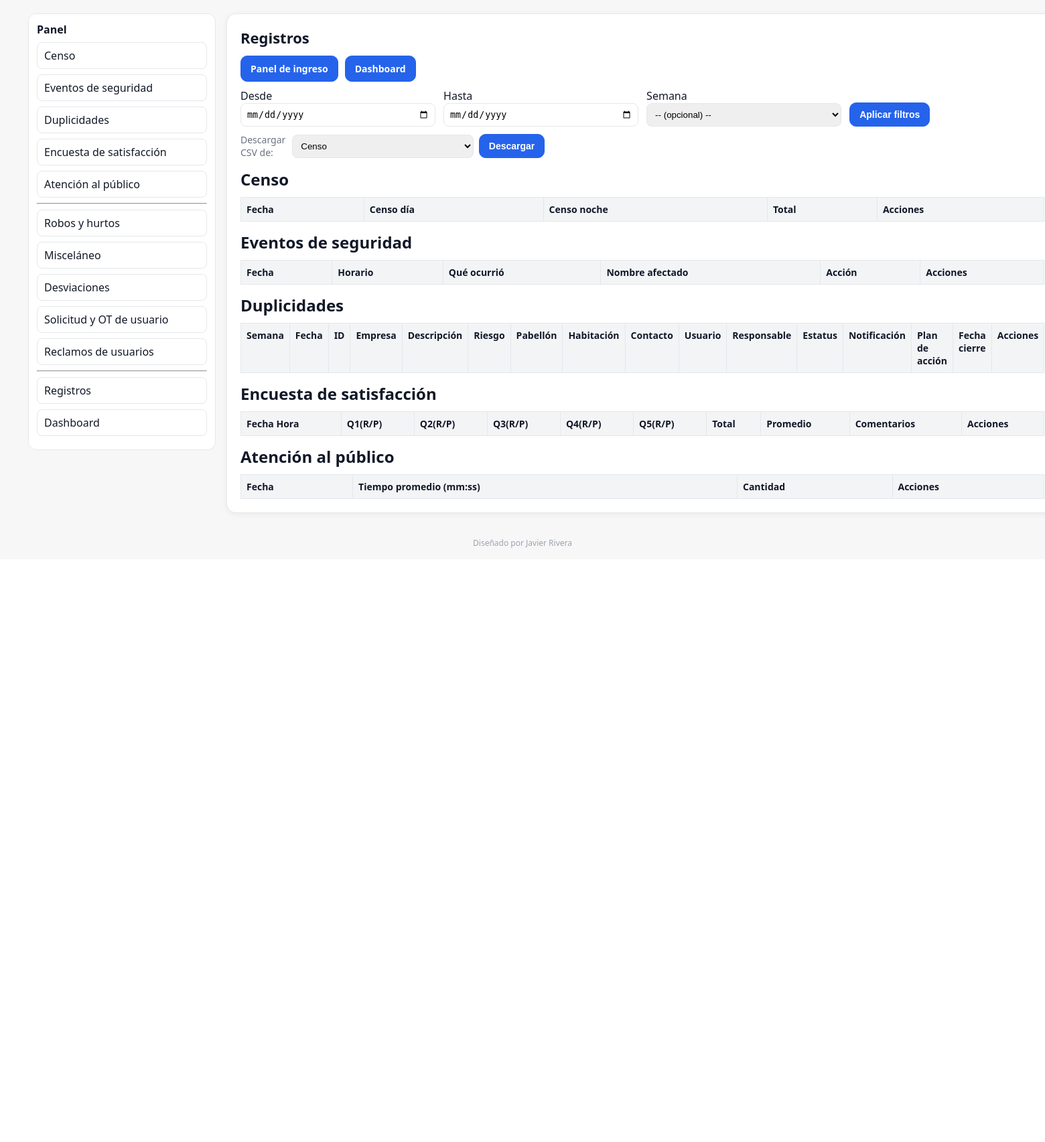
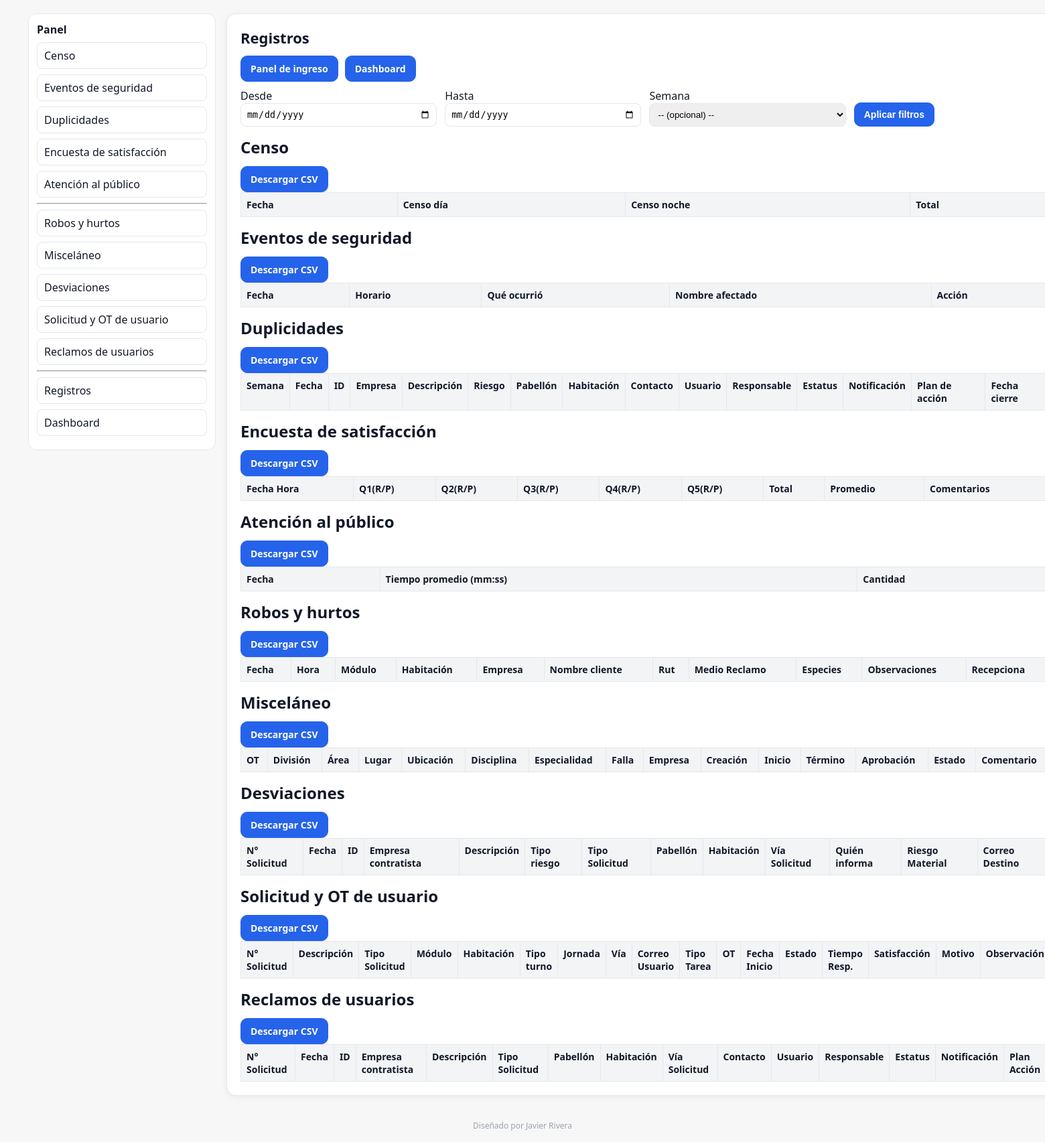
Before and after one commit to Javier-9690/5S, a Flask app: page /registros in a window 1560 px wide. Shown: the part 84-1789 px from the top of the page at 67% size. Before the commit the page ends 902 px from the top, so only its background shows below. Run offline with Flask 3, Linux system fonts and the light colour scheme; data that the repository does not hold is empty; some libraries are stand-ins or nearby versions.

Commit message:
Update list.html

```diff
--- a/templates/list.html
+++ b/templates/list.html
@@ -23,75 +23,35 @@
     </div>
   </form>
 
-  <!-- Descarga: lista desplegable por ítem -->
-  <div class="toolbar" style="margin-top:10px;">
-    <form id="dlForm" onsubmit="event.preventDefault(); doDownload();" style="display:inline-flex; gap:8px; align-items:center;">
-      <label class="muted">Descargar CSV de: </label>
-      <select id="dlEntity" style="min-width:220px;">
-        <option value="censo">Censo</option>
-        <option value="eventos">Eventos de seguridad</option>
-        <option value="duplicidades">Duplicidades</option>
-        <option value="encuesta">Encuesta de satisfacción</option>
-        <option value="atencion">Atención al público</option>
-      </select>
-      <button class="btn" type="submit">Descargar</button>
-    </form>
+  <!-- Censo -->
+  <h2 style="margin-top:14px;">Censo</h2>
+  <div class="toolbar">
+    <a class="btn" href="{{ url_for('download_entity', entity='censo', **request.args) }}">Descargar CSV</a>
   </div>
-  <script>
-    function doDownload(){
-      const ent = document.getElementById('dlEntity').value;
-      const qs = new URLSearchParams(window.location.search);
-      const url = `{{ url_for('download_entity', entity='__X__') }}`.replace('__X__', ent) + (qs.toString() ? `?${qs.toString()}` : '');
-      window.location.href = url;
-    }
-  </script>
-
-  <h2 style="margin-top:14px;">Censo</h2>
   <div style="overflow:auto;">
     <table>
-      <thead><tr><th>Fecha</th><th>Censo día</th><th>Censo noche</th><th>Total</th><th>Acciones</th></tr></thead>
-      <tbody>
-        {% for r in census %}
-          <tr>
-            <td>{{ r.fecha }}</td>
-            <td>{{ r.censo_dia }}</td>
-            <td>{{ r.censo_noche }}</td>
-            <td>{{ r.total }}</td>
-            <td style="white-space:nowrap;">
-              <form method="post" action="{{ url_for('delete_entity', entity='censo', rid=r.id) }}" onsubmit="return confirm('¿Eliminar registro de censo?');" style="display:inline;">
-                <button class="btn btn-danger" type="submit">Eliminar</button>
-              </form>
-            </td>
-          </tr>
-        {% endfor %}
-      </tbody>
+      <thead><tr><th>Fecha</th><th>Censo día</th><th>Censo noche</th><th>Total</th></tr></thead>
+      <tbody>{% for r in census %}<tr><td>{{ r.fecha }}</td><td>{{ r.censo_dia }}</td><td>{{ r.censo_noche }}</td><td>{{ r.total }}</td></tr>{% endfor %}</tbody>
     </table>
   </div>
 
+  <!-- Eventos -->
   <h2 style="margin-top:14px;">Eventos de seguridad</h2>
+  <div class="toolbar">
+    <a class="btn" href="{{ url_for('download_entity', entity='eventos', **request.args) }}">Descargar CSV</a>
+  </div>
   <div style="overflow:auto;">
     <table>
-      <thead><tr><th>Fecha</th><th>Horario</th><th>Qué ocurrió</th><th>Nombre afectado</th><th>Acción</th><th>Acciones</th></tr></thead>
-      <tbody>
-        {% for r in eventos %}
-          <tr>
-            <td>{{ r.fecha }}</td>
-            <td>{{ r.horario }}</td>
-            <td>{{ r.que_ocurrio }}</td>
-            <td>{{ r.nombre_afectado }}</td>
-            <td>{{ r.accion }}</td>
-            <td style="white-space:nowrap;">
-              <form method="post" action="{{ url_for('delete_entity', entity='eventos', rid=r.id) }}" onsubmit="return confirm('¿Eliminar evento?');" style="display:inline;">
-                <button class="btn btn-danger" type="submit">Eliminar</button>
-              </form>
-            </td>
-          </tr>
-        {% endfor %}
-      </tbody>
+      <thead><tr><th>Fecha</th><th>Horario</th><th>Qué ocurrió</th><th>Nombre afectado</th><th>Acción</th></tr></thead>
+      <tbody>{% for r in eventos %}<tr><td>{{ r.fecha }}</td><td>{{ r.horario }}</td><td>{{ r.que_ocurrio }}</td><td>{{ r.nombre_afectado }}</td><td>{{ r.accion }}</td></tr>{% endfor %}</tbody>
     </table>
   </div>
 
+  <!-- Duplicidades -->
   <h2 style="margin-top:14px;">Duplicidades</h2>
+  <div class="toolbar">
+    <a class="btn" href="{{ url_for('download_entity', entity='duplicidades', **request.args) }}">Descargar CSV</a>
+  </div>
   <div style="overflow:auto;">
     <table>
       <thead>
@@ -99,46 +59,35 @@
           <th>Semana</th><th>Fecha</th><th>ID</th><th>Empresa</th><th>Descripción</th>
           <th>Riesgo</th><th>Pabellón</th><th>Habitación</th><th>Contacto</th>
           <th>Usuario</th><th>Responsable</th><th>Estatus</th><th>Notificación</th>
-          <th>Plan de acción</th><th>Fecha cierre</th><th>Acciones</th>
+          <th>Plan de acción</th><th>Fecha cierre</th>
         </tr>
       </thead>
       <tbody>
         {% for r in duplics %}
           <tr>
-            <td>{{ r.semana }}</td>
-            <td>{{ r.fecha }}</td>
-            <td>{{ r.id_interno }}</td>
-            <td>{{ r.empresa_contratista }}</td>
-            <td>{{ r.descripcion_problema }}</td>
-            <td>{{ r.tipo_riesgo }}</td>
-            <td>{{ r.pabellon }}</td>
-            <td>{{ r.habitacion }}</td>
-            <td>{{ r.ingresar_contacto }}</td>
-            <td>{{ r.nombre_usuario }}</td>
-            <td>{{ r.responsable }}</td>
-            <td>{{ r.estatus }}</td>
-            <td>{{ r.notificacion_usuario }}</td>
-            <td>{{ r.plan_accion }}</td>
-            <td>{{ r.fecha_cierre if r.fecha_cierre else '' }}</td>
-            <td style="white-space:nowrap;">
-              <form method="post" action="{{ url_for('delete_entity', entity='duplicidades', rid=r.id) }}" onsubmit="return confirm('¿Eliminar duplicidad?');" style="display:inline;">
-                <button class="btn btn-danger" type="submit">Eliminar</button>
-              </form>
-            </td>
+            <td>{{ r.semana }}</td><td>{{ r.fecha }}</td><td>{{ r.id_interno }}</td><td>{{ r.empresa_contratista }}</td>
+            <td>{{ r.descripcion_problema }}</td><td>{{ r.tipo_riesgo }}</td><td>{{ r.pabellon }}</td>
+            <td>{{ r.habitacion }}</td><td>{{ r.ingresar_contacto }}</td><td>{{ r.nombre_usuario }}</td>
+            <td>{{ r.responsable }}</td><td>{{ r.estatus }}</td><td>{{ r.notificacion_usuario }}</td>
+            <td>{{ r.plan_accion }}</td><td>{{ r.fecha_cierre if r.fecha_cierre else '' }}</td>
           </tr>
         {% endfor %}
       </tbody>
     </table>
   </div>
 
+  <!-- Encuestas -->
   <h2 style="margin-top:14px;">Encuesta de satisfacción</h2>
+  <div class="toolbar">
+    <a class="btn" href="{{ url_for('download_entity', entity='encuestas', **request.args) }}">Descargar CSV</a>
+  </div>
   <div style="overflow:auto;">
     <table>
       <thead>
         <tr>
           <th>Fecha Hora</th>
           <th>Q1(R/P)</th><th>Q2(R/P)</th><th>Q3(R/P)</th><th>Q4(R/P)</th><th>Q5(R/P)</th>
-          <th>Total</th><th>Promedio</th><th>Comentarios</th><th>Acciones</th>
+          <th>Total</th><th>Promedio</th><th>Comentarios</th>
         </tr>
       </thead>
       <tbody>
@@ -153,32 +102,156 @@
             <td>{{ r.total }}</td>
             <td>{{ r.promedio }}</td>
             <td>{{ r.comentarios }}</td>
-            <td style="white-space:nowrap;">
-              <form method="post" action="{{ url_for('delete_entity', entity='encuesta', rid=r.id) }}" onsubmit="return confirm('¿Eliminar encuesta?');" style="display:inline;">
-                <button class="btn btn-danger" type="submit">Eliminar</button>
-              </form>
-            </td>
           </tr>
         {% endfor %}
       </tbody>
     </table>
   </div>
 
+  <!-- Atención -->
   <h2 style="margin-top:14px;">Atención al público</h2>
+  <div class="toolbar">
+    <a class="btn" href="{{ url_for('download_entity', entity='atencion', **request.args) }}">Descargar CSV</a>
+  </div>
   <div style="overflow:auto;">
     <table>
-      <thead><tr><th>Fecha</th><th>Tiempo promedio (mm:ss)</th><th>Cantidad</th><th>Acciones</th></tr></thead>
+      <thead><tr><th>Fecha</th><th>Tiempo promedio (mm:ss)</th><th>Cantidad</th></tr></thead>
       <tbody>
         {% for r in atenciones %}
+          <tr><td>{{ r.fecha }}</td><td>{{ '%02d:%02d'|format((r.tiempo_promedio_sec//60),(r.tiempo_promedio_sec%60)) }}</td><td>{{ r.cantidad }}</td></tr>
+        {% endfor %}
+      </tbody>
+    </table>
+  </div>
+
+  <!-- Robos y hurtos -->
+  <h2 style="margin-top:14px;">Robos y hurtos</h2>
+  <div class="toolbar">
+    <a class="btn" href="{{ url_for('download_entity', entity='robos', **request.args) }}">Descargar CSV</a>
+  </div>
+  <div style="overflow:auto;">
+    <table>
+      <thead>
+        <tr>
+          <th>Fecha</th><th>Hora</th><th>Módulo</th><th>Habitación</th><th>Empresa</th><th>Nombre cliente</th>
+          <th>Rut</th><th>Medio Reclamo</th><th>Especies</th><th>Observaciones</th><th>Recepciona</th>
+        </tr>
+      </thead>
+      <tbody>
+        {% for r in robos %}
           <tr>
-            <td>{{ r.fecha }}</td>
-            <td>{{ '%02d:%02d'|format((r.tiempo_promedio_sec//60),(r.tiempo_promedio_sec%60)) }}</td>
-            <td>{{ r.cantidad }}</td>
-            <td style="white-space:nowrap;">
-              <form method="post" action="{{ url_for('delete_entity', entity='atencion', rid=r.id) }}" onsubmit="return confirm('¿Eliminar atención?');" style="display:inline;">
-                <button class="btn btn-danger" type="submit">Eliminar</button>
-              </form>
-            </td>
+            <td>{{ r.fecha }}</td><td>{{ r.hora.strftime('%H:%M') if r.hora else '' }}</td><td>{{ r.modulo }}</td>
+            <td>{{ r.habitacion }}</td><td>{{ r.empresa }}</td><td>{{ r.nombre_cliente }}</td><td>{{ r.rut }}</td>
+            <td>{{ r.medio_reclamo }}</td><td>{{ r.especies }}</td><td>{{ r.observaciones }}</td><td>{{ r.recepciona }}</td>
+          </tr>
+        {% endfor %}
+      </tbody>
+    </table>
+  </div>
+
+  <!-- Misceláneo -->
+  <h2 style="margin-top:14px;">Misceláneo</h2>
+  <div class="toolbar">
+    <a class="btn" href="{{ url_for('download_entity', entity='miscelaneo', **request.args) }}">Descargar CSV</a>
+  </div>
+  <div style="overflow:auto;">
+    <table>
+      <thead>
+        <tr>
+          <th>OT</th><th>División</th><th>Área</th><th>Lugar</th><th>Ubicación</th><th>Disciplina</th><th>Especialidad</th><th>Falla</th>
+          <th>Empresa</th><th>Creación</th><th>Inicio</th><th>Término</th><th>Aprobación</th><th>Estado</th><th>Comentario</th>
+        </tr>
+      </thead>
+      <tbody>
+        {% for r in miscelaneos %}
+          <tr>
+            <td>{{ r.ot }}</td><td>{{ r.division }}</td><td>{{ r.area }}</td><td>{{ r.lugar }}</td><td>{{ r.ubicacion }}</td>
+            <td>{{ r.disciplina }}</td><td>{{ r.especialidad }}</td><td>{{ r.falla }}</td><td>{{ r.empresa }}</td>
+            <td>{{ r.fecha_creacion or '' }}</td><td>{{ r.fecha_inicio or '' }}</td><td>{{ r.fecha_termino or '' }}</td>
+            <td>{{ r.fecha_aprobacion or '' }}</td><td>{{ r.estado }}</td><td>{{ r.comentario }}</td>
+          </tr>
+        {% endfor %}
+      </tbody>
+    </table>
+  </div>
+
+  <!-- Desviaciones -->
+  <h2 style="margin-top:14px;">Desviaciones</h2>
+  <div class="toolbar">
+    <a class="btn" href="{{ url_for('download_entity', entity='desviaciones', **request.args) }}">Descargar CSV</a>
+  </div>
+  <div style="overflow:auto;">
+    <table>
+      <thead>
+        <tr>
+          <th>N° Solicitud</th><th>Fecha</th><th>ID</th><th>Empresa contratista</th><th>Descripción</th>
+          <th>Tipo riesgo</th><th>Tipo Solicitud</th><th>Pabellón</th><th>Habitación</th><th>Vía Solicitud</th>
+          <th>Quién informa</th><th>Riesgo Material</th><th>Correo Destino</th>
+        </tr>
+      </thead>
+      <tbody>
+        {% for r in desviaciones %}
+          <tr>
+            <td>{{ r.n_solicitud }}</td><td>{{ r.fecha }}</td><td>{{ r.id_interno }}</td><td>{{ r.empresa_contratista }}</td>
+            <td>{{ r.descripcion_problema }}</td><td>{{ r.tipo_riesgo }}</td><td>{{ r.tipo_solicitud }}</td>
+            <td>{{ r.pabellon }}</td><td>{{ r.habitacion }}</td><td>{{ r.via_solicitud }}</td>
+            <td>{{ r.quien_informa }}</td><td>{{ r.riesgo_material }}</td><td>{{ r.correo_destino }}</td>
+          </tr>
+        {% endfor %}
+      </tbody>
+    </table>
+  </div>
+
+  <!-- Solicitud y OT de usuario -->
+  <h2 style="margin-top:14px;">Solicitud y OT de usuario</h2>
+  <div class="toolbar">
+    <a class="btn" href="{{ url_for('download_entity', entity='solicitud_ot', **request.args) }}">Descargar CSV</a>
+  </div>
+  <div style="overflow:auto;">
+    <table>
+      <thead>
+        <tr>
+          <th>N° Solicitud</th><th>Descripción</th><th>Tipo Solicitud</th><th>Módulo</th><th>Habitación</th>
+          <th>Tipo turno</th><th>Jornada</th><th>Vía</th><th>Correo Usuario</th><th>Tipo Tarea</th>
+          <th>OT</th><th>Fecha Inicio</th><th>Estado</th><th>Tiempo Resp.</th><th>Satisfacción</th><th>Motivo</th><th>Observación</th>
+        </tr>
+      </thead>
+      <tbody>
+        {% for r in solicitudes_ot %}
+          <tr>
+            <td>{{ r.n_solicitud }}</td><td>{{ r.descripcion_problema }}</td><td>{{ r.tipo_solicitud }}</td>
+            <td>{{ r.modulo }}</td><td>{{ r.habitacion }}</td><td>{{ r.tipo_turno }}</td><td>{{ r.jornada }}</td>
+            <td>{{ r.via_solicitud }}</td><td>{{ r.correo_usuario }}</td><td>{{ r.tipo_tarea }}</td><td>{{ r.ot }}</td>
+            <td>{{ r.fecha_inicio or '' }}</td><td>{{ r.estado }}</td>
+            <td>{% if r.tiempo_respuesta_sec is not none %}{{ '%02d:%02d'|format((r.tiempo_respuesta_sec//60),(r.tiempo_respuesta_sec%60)) }}{% endif %}</td>
+            <td>{{ r.satisfaccion_reclamo }}</td><td>{{ r.motivo }}</td><td>{{ r.observacion }}</td>
+          </tr>
+        {% endfor %}
+      </tbody>
+    </table>
+  </div>
+
+  <!-- Reclamos de usuarios -->
+  <h2 style="margin-top:14px;">Reclamos de usuarios</h2>
+  <div class="toolbar">
+    <a class="btn" href="{{ url_for('download_entity', entity='reclamos', **request.args) }}">Descargar CSV</a>
+  </div>
+  <div style="overflow:auto;">
+    <table>
+      <thead>
+        <tr>
+          <th>N° Solicitud</th><th>Fecha</th><th>ID</th><th>Empresa contratista</th><th>Descripción</th>
+          <th>Tipo Solicitud</th><th>Pabellón</th><th>Habitación</th><th>Vía Solicitud</th>
+          <th>Contacto</th><th>Usuario</th><th>Responsable</th><th>Estatus</th><th>Notificación</th><th>Plan Acción</th>
+        </tr>
+      </thead>
+      <tbody>
+        {% for r in reclamos %}
+          <tr>
+            <td>{{ r.n_solicitud }}</td><td>{{ r.fecha }}</td><td>{{ r.id_interno }}</td><td>{{ r.empresa_contratista }}</td>
+            <td>{{ r.descripcion_problema }}</td><td>{{ r.tipo_solicitud }}</td><td>{{ r.pabellon }}</td>
+            <td>{{ r.habitacion }}</td><td>{{ r.via_solicitud }}</td><td>{{ r.ingresar_contacto }}</td><td>{{ r.nombre_usuario }}</td>
+            <td>{{ r.responsable }}</td><td>{{ r.estatus }}</td><td>{{ r.notificacion_usuario }}</td><td>{{ r.plan_accion }}</td>
           </tr>
         {% endfor %}
       </tbody>
```
